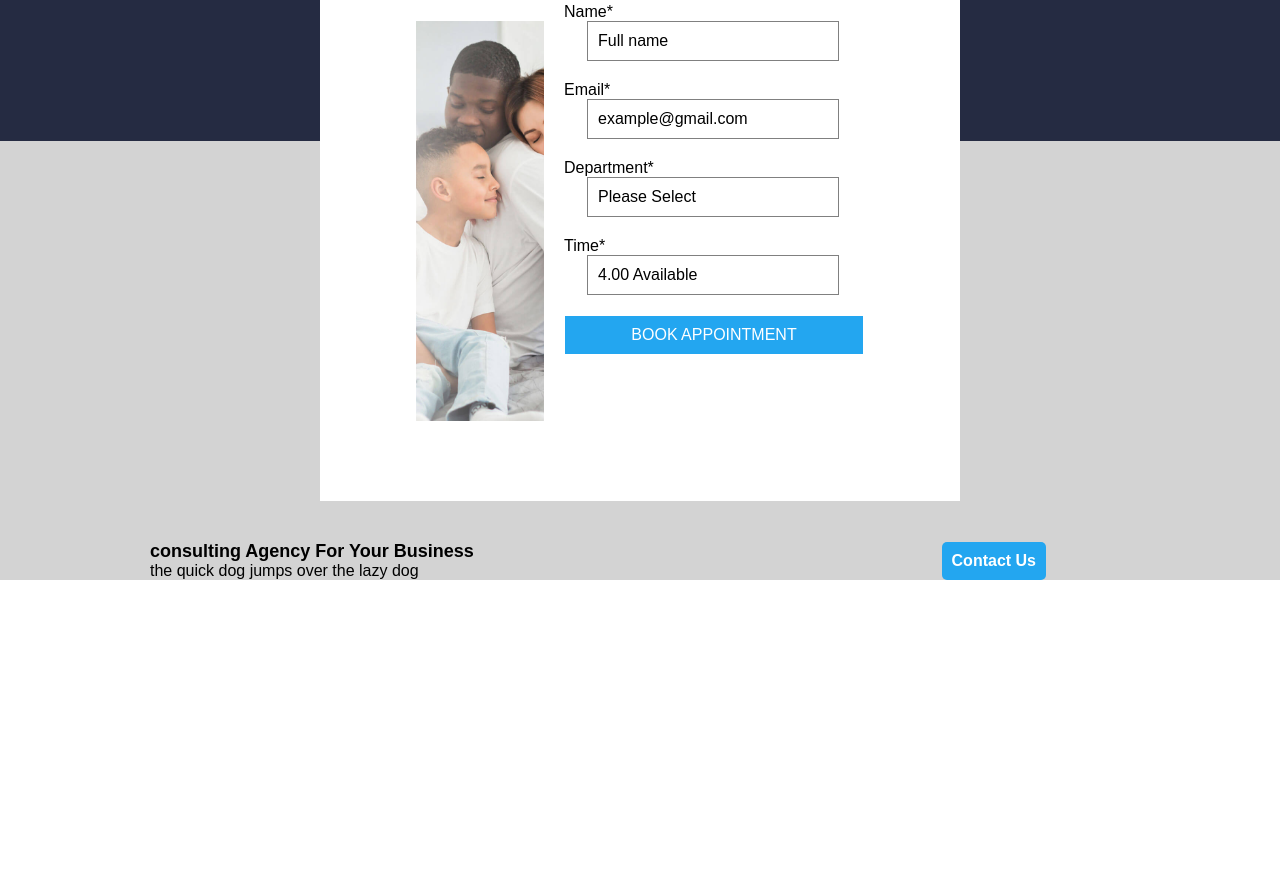
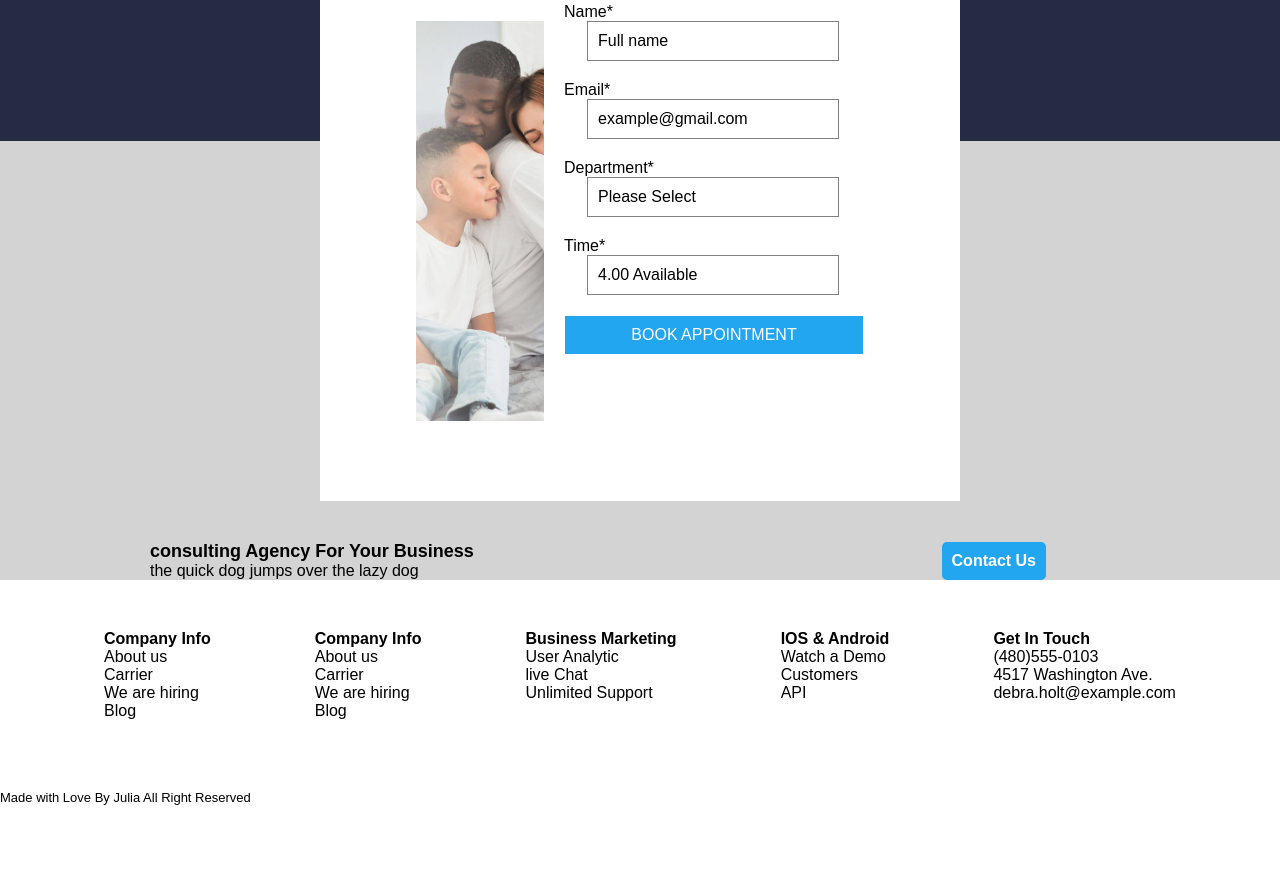
Before and after one commit to juliamwangi123/Insuarance-Company, a plain HTML site: page index.html in a window 1280 px wide. Shown: the part 3927-4797 px from the top of the page. Before the commit the page ends 4507 px from the top, so only its background shows below. Drawn offline with Linux system fonts and the light colour scheme.

Commit message:
This commit adds footer on desktopview

```diff
--- a/css/style.css
+++ b/css/style.css
@@ -624,10 +624,14 @@ margin-top: 100px;
     padding: 10px;
     border-radius: 5px;
 }
-
+.more-info{
+    margin-top:30px;
+    text-align: left;
+    margin-left: 50px;
 
 }
 
+}
 
 
 
@@ -1267,5 +1271,23 @@ border-radius: 9px;
     padding: 10px;
     border-radius: 5px;
 }
+.footer{
+    display: flex;
+    justify-content: space-evenly;
+    margin-top:50px;
+    height: 20vh;
+}
+.footer-extra{
+    display: flex;
+    height: 10vh;
+    justify-content: space-between;
+
+
+
 
 }
+.info p{
+    margin: auto;
+    font-size: 13px;
+}
+}
--- a/index.html
+++ b/index.html
@@ -382,17 +382,59 @@
         <p>Contact Us</p>
     </div>
 </div>
+</div>
+    <div class="footer">
+        <div class="company-info">
+        <h4>Company Info</h4>
+        <p>About us</p>
+        <p>Carrier</p>
+        <p>We are hiring</p>
+        <p>Blog</p>
+        </div>
+        <div class="legal-info">
+            <h4>Company Info</h4>
+            <p>About us</p>
+            <p>Carrier</p>
+            <p>We are hiring</p>
+            <p>Blog</p>
+            </div>
+
+            <div class="features-info">
+                <h4>Business Marketing</h4>
+                <p>User Analytic</p>
+                <p>live Chat</p>
+                <p>Unlimited Support</p>
+                </div>
+
+                <div class="resources-info">
+                    <h4>IOS & Android</h4>
+                    <p>Watch a Demo</p>
+                    <p>Customers</p>
+                    <p>API</p>
+
+                </div>
+
+                <div class="contacts">
+                    <h4>Get In Touch</h4>
+                        <p>(480)555-0103</p>
+                        <p>4517 Washington Ave.</p>
+                        <p>debra.holt@example.com</p>
+
+
+                </div>
+
+
+
+    </div>
+    <div class="footer-extra">
+        <div class="info"><p>Made with Love By Julia All Right Reserved</p></div>
+        <div>
+            <p><i class="fa fa-youtube" aria-hidden="true"></i></p>
 
 
 
 
-
-
-
-
-
-
-</div>
-
+        </div>
+    </div>
 </body>
 </html>
```
